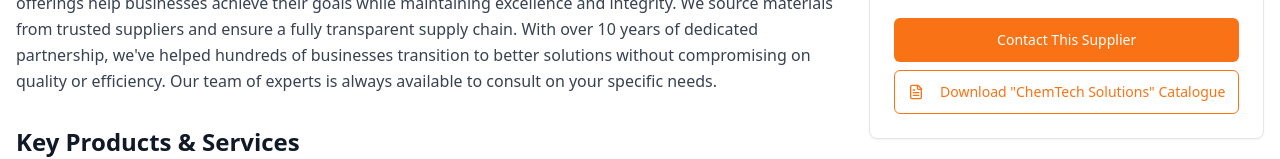
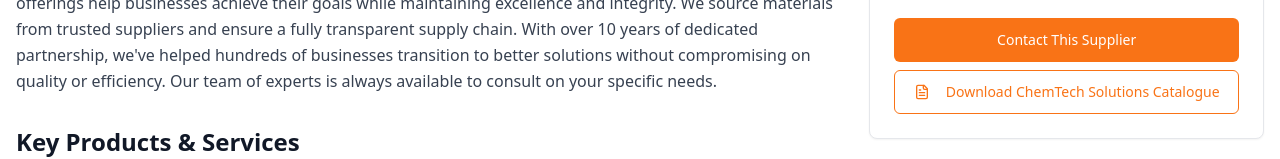
Before and after one commit to Befach/swift-supplier-catalogue, a React (Vite) app: page /supplier/chemtech-solutions in a window 1280 px wide. Shown: the part 672-831 px from the top of the page. Built offline with nearby package versions, Linux system fonts and the light colour scheme.

Commit message:
Fix: Remove quotes from button text
The commit removes the quotation marks from the "Download Catalogue" button text in the `SupplierDetail` component to improve alignment.

```diff
--- a/src/pages/public/SupplierDetail.tsx
+++ b/src/pages/public/SupplierDetail.tsx
@@ -251,7 +251,7 @@ const SupplierDetail = () => {
                       onClick={handleCatalogueDownload}
                     >
                       <FileText className="w-4 h-4 mr-2" />
-                      Download "{supplier.name}" Catalogue
+                      Download {supplier.name} Catalogue
                     </Button>
                   )}
                 </div>
```
